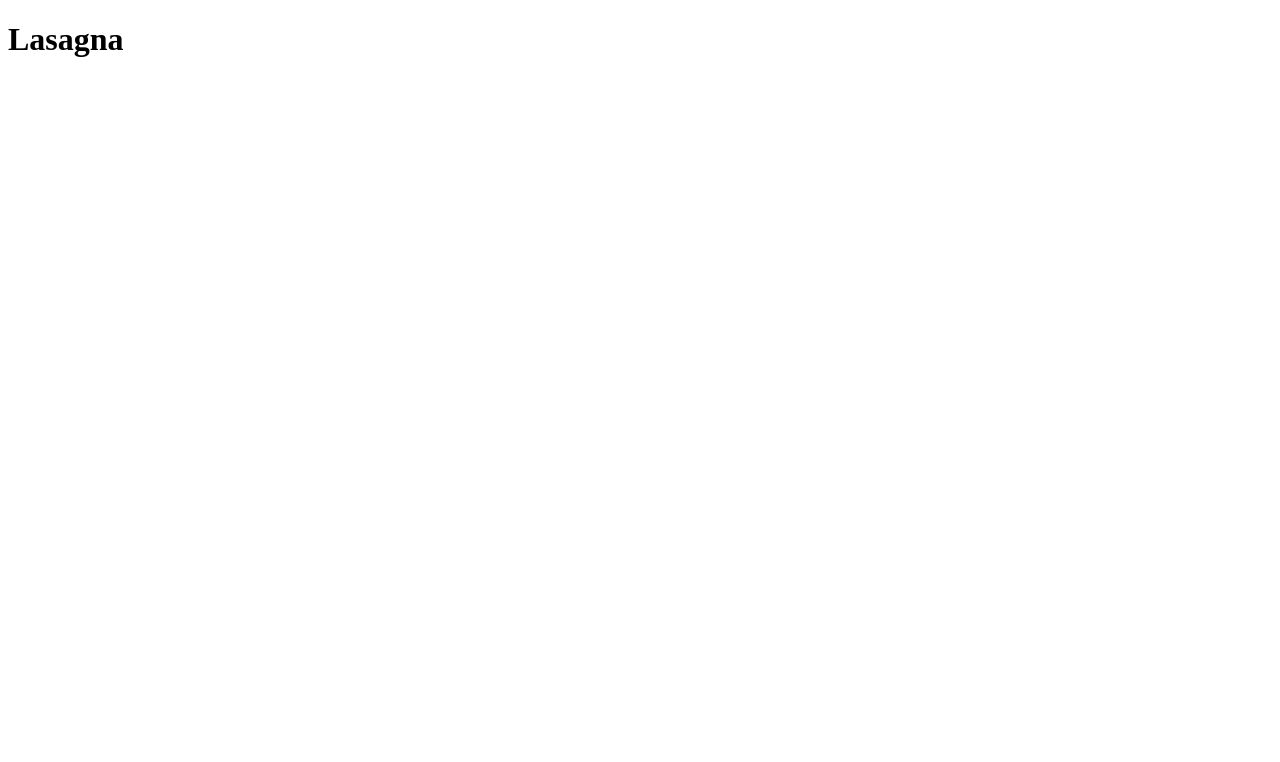
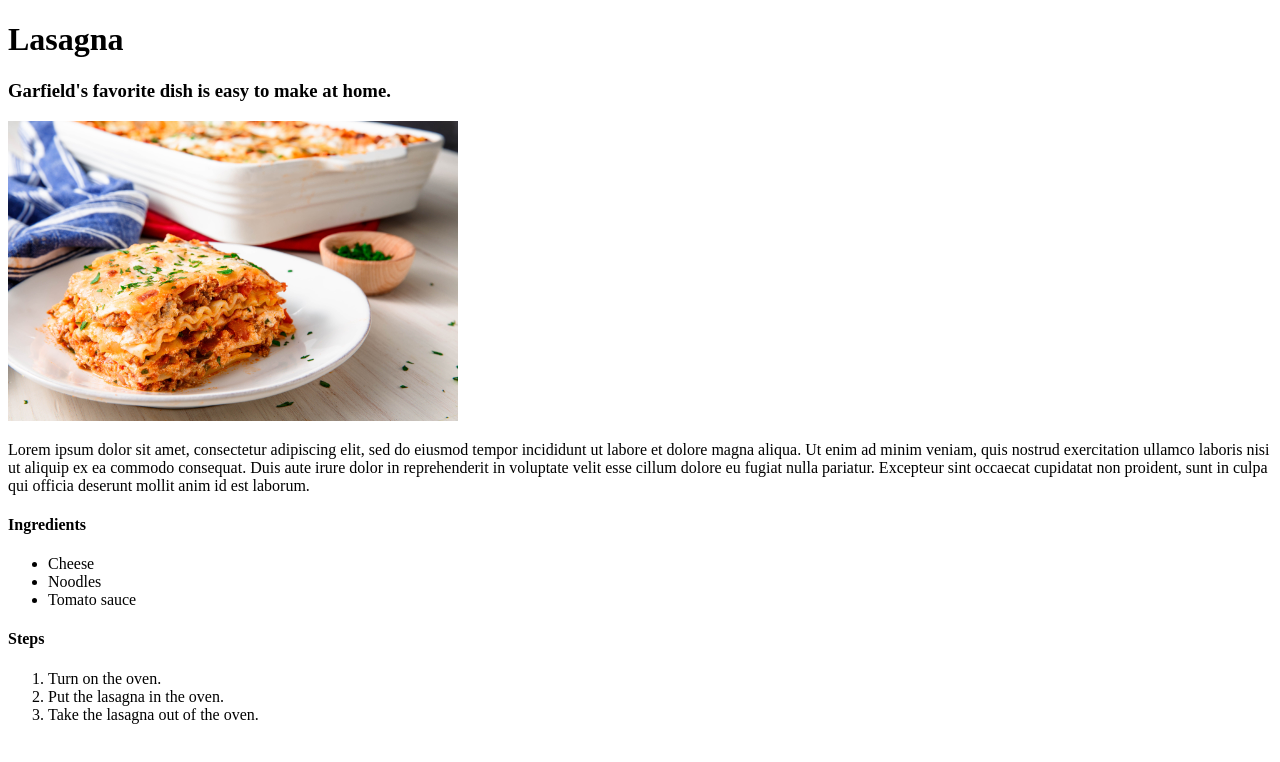
Before and after one commit to ekcinaws/odin-recipes, a plain HTML site: page recipes/lasagna.html in a window 1280 px wide. Drawn offline with Linux system fonts and the light colour scheme.

Commit message:
Add lasagna image and recipe to lasagna.html

```diff
--- a/recipes/lasagna.html
+++ b/recipes/lasagna.html
@@ -6,5 +6,20 @@
 </head>
 <body>
     <h1>Lasagna</h1>
+    <h3>Garfield's favorite dish is easy to make at home.</h3>
+    <img src="../img/lasagna.jpg" height="300">
+    <p>Lorem ipsum dolor sit amet, consectetur adipiscing elit, sed do eiusmod tempor incididunt ut labore et dolore magna aliqua. Ut enim ad minim veniam, quis nostrud exercitation ullamco laboris nisi ut aliquip ex ea commodo consequat. Duis aute irure dolor in reprehenderit in voluptate velit esse cillum dolore eu fugiat nulla pariatur. Excepteur sint occaecat cupidatat non proident, sunt in culpa qui officia deserunt mollit anim id est laborum.</p>
+    <h4>Ingredients</h4>
+    <ul>
+        <li>Cheese </li>
+        <li>Noodles</li>
+        <li>Tomato sauce</li>
+    </ul>
+    <h4>Steps</h4>
+    <ol>
+        <li>Turn on the oven.</li>
+        <li>Put the lasagna in the oven.</li>
+        <li>Take the lasagna out of the oven.</li>
+    </ol>
 </body>
 </html>
```
